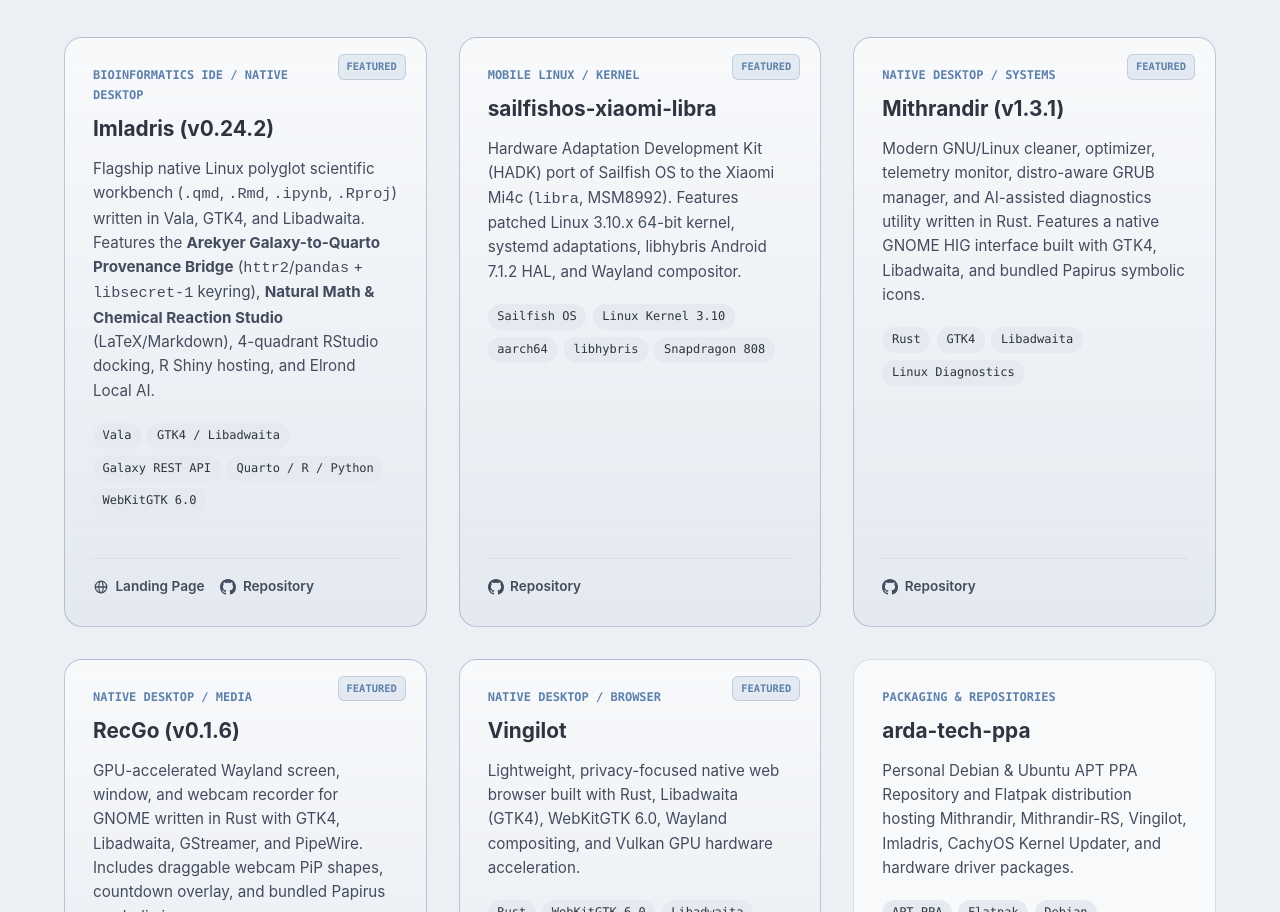
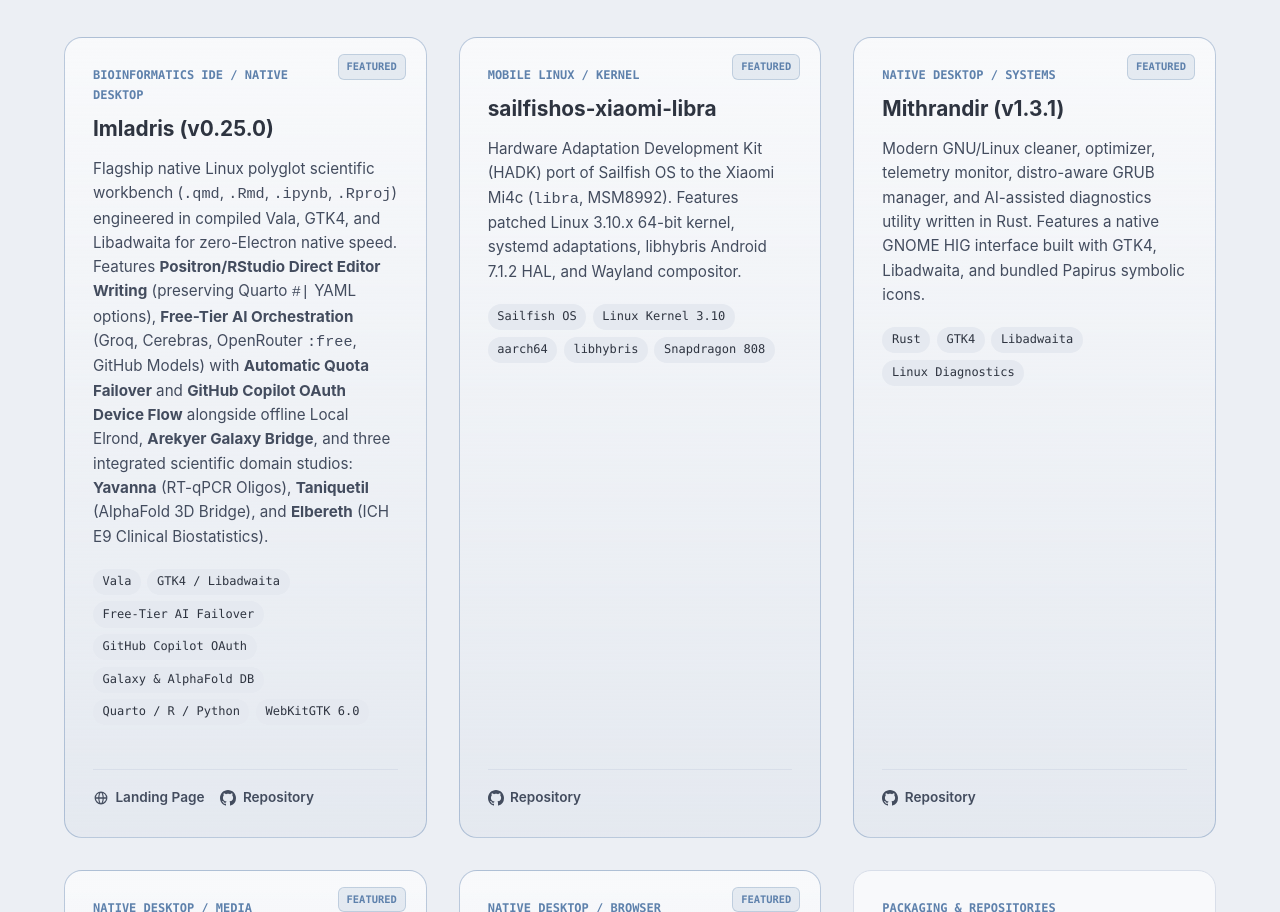
Before and after one commit to Antux912012/Antux912012.github.io, a plain HTML site: page index.html in a window 1280 px wide. Shown: the part 5012-5924 px from the top of the page. Drawn offline with Linux system fonts and the light colour scheme.

Commit message:
Update Imladris featured card to v0.25.0

```diff
--- a/index.html
+++ b/index.html
@@ -511,16 +511,18 @@
             <span class="project-category">Bioinformatics IDE / Native Desktop</span>
             <h3 class="project-title">
               <a href="https://antux912012.github.io/imladris/" target="_blank" rel="noopener noreferrer">
-                Imladris (v0.24.2)
+                Imladris (v0.25.0)
               </a>
             </h3>
             <p class="project-desc">
-              Flagship native Linux polyglot scientific workbench (<code>.qmd</code>, <code>.Rmd</code>, <code>.ipynb</code>, <code>.Rproj</code>) written in Vala, GTK4, and Libadwaita. Features the <strong>Arekyer Galaxy-to-Quarto Provenance Bridge</strong> (<code>httr2</code>/<code>pandas</code> + <code>libsecret-1</code> keyring), <strong>Natural Math &amp; Chemical Reaction Studio</strong> (LaTeX/Markdown), 4-quadrant RStudio docking, R Shiny hosting, and Elrond Local AI.
+              Flagship native Linux polyglot scientific workbench (<code>.qmd</code>, <code>.Rmd</code>, <code>.ipynb</code>, <code>.Rproj</code>) engineered in compiled Vala, GTK4, and Libadwaita for zero-Electron native speed. Features <strong>Positron/RStudio Direct Editor Writing</strong> (preserving Quarto <code>#|</code> YAML options), <strong>Free-Tier AI Orchestration</strong> (Groq, Cerebras, OpenRouter <code>:free</code>, GitHub Models) with <strong>Automatic Quota Failover</strong> and <strong>GitHub Copilot OAuth Device Flow</strong> alongside offline Local Elrond, <strong>Arekyer Galaxy Bridge</strong>, and three integrated scientific domain studios: <strong>Yavanna</strong> (RT-qPCR Oligos), <strong>Taniquetil</strong> (AlphaFold 3D Bridge), and <strong>Elbereth</strong> (ICH E9 Clinical Biostatistics).
             </p>
             <div class="project-stack">
               <span class="pill-tag">Vala</span>
               <span class="pill-tag">GTK4 / Libadwaita</span>
-              <span class="pill-tag">Galaxy REST API</span>
+              <span class="pill-tag">Free-Tier AI Failover</span>
+              <span class="pill-tag">GitHub Copilot OAuth</span>
+              <span class="pill-tag">Galaxy &amp; AlphaFold DB</span>
               <span class="pill-tag">Quarto / R / Python</span>
               <span class="pill-tag">WebKitGTK 6.0</span>
             </div>
```
